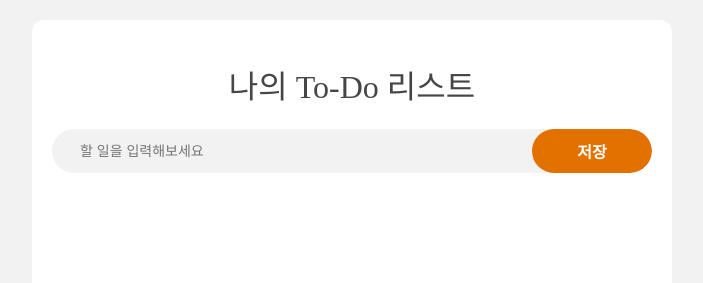
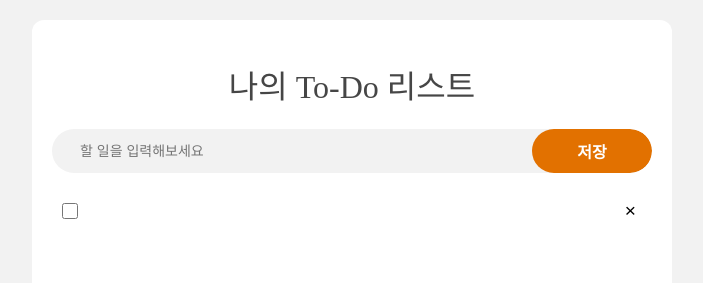
Before and after one commit to ite-zerobase/ch1-react, a React (Vite) app: page / in a window 1280 px wide. Both pictures are taken after a click on the button "저장". Shown: the top 283 px of the page, without its empty margins (288-991 px from the left). Built offline with nearby package versions, Linux system fonts and the light colour scheme.

Commit message:
TodoList(입력, 삭제, 완료체크기능)

```diff
--- a/src/App.jsx
+++ b/src/App.jsx
@@ -1,17 +1,21 @@
 import './App.css';
+import { useState } from 'react';
+
 import TodoTitle from './components/TodoTitle';
 import TodoList from './components/TodoList';
 import TodoInput from './components/TodoInput';
 
 function App() {
   // 과제 1.1 todos state를 알맞은 초기값과 함께 정의해 주세요.
+  const [todos, setTodos] = useState([]);
+
   return (
     <>
       <TodoTitle />
       {/* 과제 1.2 TodoInput이 todos에 값을 추가할 수 있어야 합니다. */}
-      <TodoInput />
+      <TodoInput todos={ todos } setTodos={setTodos}/>
       {/* 과제 1.3 TodoList가 todos를 읽고 내용을 화면에 그려주어야 합니다. */}
-      <TodoList />
+      <TodoList todos={ todos } setTodos={setTodos}/>
     </>
   );
 }
--- a/src/components/TodoInput.jsx
+++ b/src/components/TodoInput.jsx
@@ -1,5 +1,7 @@
-function TodoInput() {
+import { useState } from 'react';
+function TodoInput({todos, setTodos}) {
   // 과제 2.1 newTodoText state를 알맞은 초기값과 함께 정의해 주세요.
+  const [newTodoText, setNewTodoText] = useState("");
 
   function addTodo() {
     /* 과제 2.3 addTodo 함수를 구현해보세요.
@@ -10,13 +12,23 @@ function TodoInput() {
        - checked의 기본값은 false 입니다.
        - 새롭게 추가된 todo는 가장 위에 위치해야 합니다.
     */
+    const todo = {
+      id: "todo-" + Date.now(),
+      text: newTodoText,
+      checked: false
+    };
+
+    setTodos([todo, ...todos])
+
+    //입력창 초기화
+    setNewTodoText("")
   }
   return (
     <div className="todo-input">
       {/* 과제 2.2 input 요소를 newTodoText와 연동해보세요. */}
-      <input placeholder="할 일을 입력해보세요" />
+      <input placeholder="할 일을 입력해보세요" value={newTodoText} onChange={(e)=>setNewTodoText(e.target.value)}/>
       {/* 과제 2.3 button 요소를 클릭하면 addTodo 함수가 실행되도록 연동해보세요 */}
-      <button>저장</button>
+      <button onClick={() => addTodo()}>저장</button>
     </div>
   );
 }
--- a/src/components/TodoItem.jsx
+++ b/src/components/TodoItem.jsx
@@ -1,10 +1,11 @@
-function TodoItem() {
+function TodoItem({ todo, index, changeState, deleteTodo }) {
+
   return (
     <li className="todo-item">
-      <input type="checkbox" />
+      <input type="checkbox" checked={todo.checked} onChange={e=>changeState(index)}/>
       {/* 과제 4.1 span 요소 안에 todo 객체의 text 값이 렌더링되어야 합니다. */}
-      <span></span>
-      <button>×</button>
+      <span style={{textDecoration: todo.checked ? 'line-through' : 'none'}}>{todo.text}</span>
+      <button onClick={() => deleteTodo(index)}>×</button>
     </li>
   );
 }
--- a/src/components/TodoList.jsx
+++ b/src/components/TodoList.jsx
@@ -1,7 +1,30 @@
-function TodoList() {
+import TodoItem from "./TodoItem";
+
+function TodoList({ todos, setTodos }) {
+
+  //할일 체크했을 때 취소선 노출 함수
+  function changeState(index) {
+    const copyTodos = [...todos];
+    copyTodos[index] = { ...copyTodos[index], checked: !todos[index].checked };
+
+    setTodos(copyTodos);
+  }
+
+  function deleteTodo(deleteIndex) {
+    console.log(deleteIndex)
+    setTodos(todos.filter((_, index) => index !== deleteIndex))
+  }
+
   return (
     <ul className="todo-list">
       {/* 과제 3.1 App컴포넌트의 todos를 사용해서 여러개의 TodoItem이 렌더링 되어야 합니다. */}
+      {
+        todos.map(
+          (todo,index) => (
+            <TodoItem todo={todo} index={index} deleteTodo={deleteTodo} changeState={changeState} key={ todo.id } />
+          )
+        )
+      }
     </ul>
   );
 }
```
